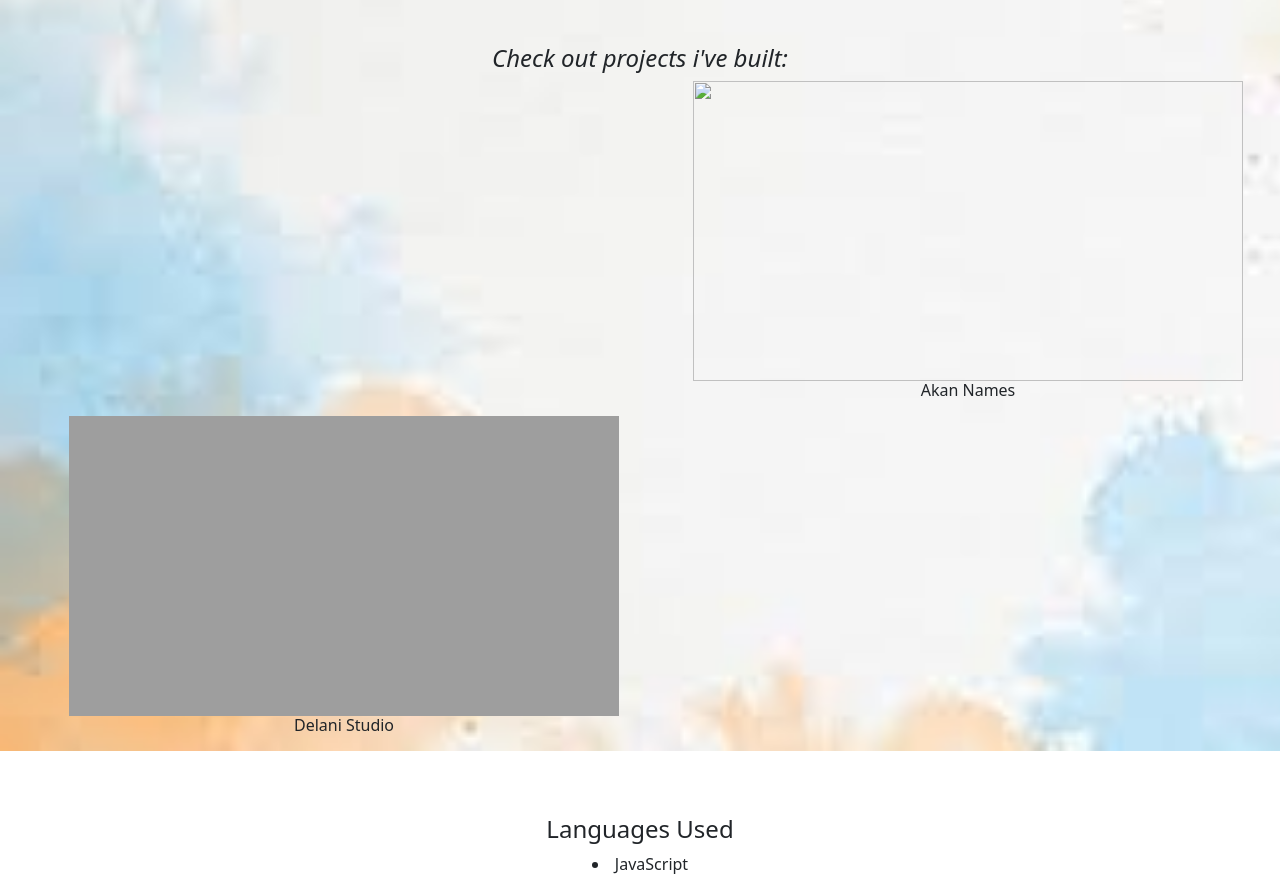
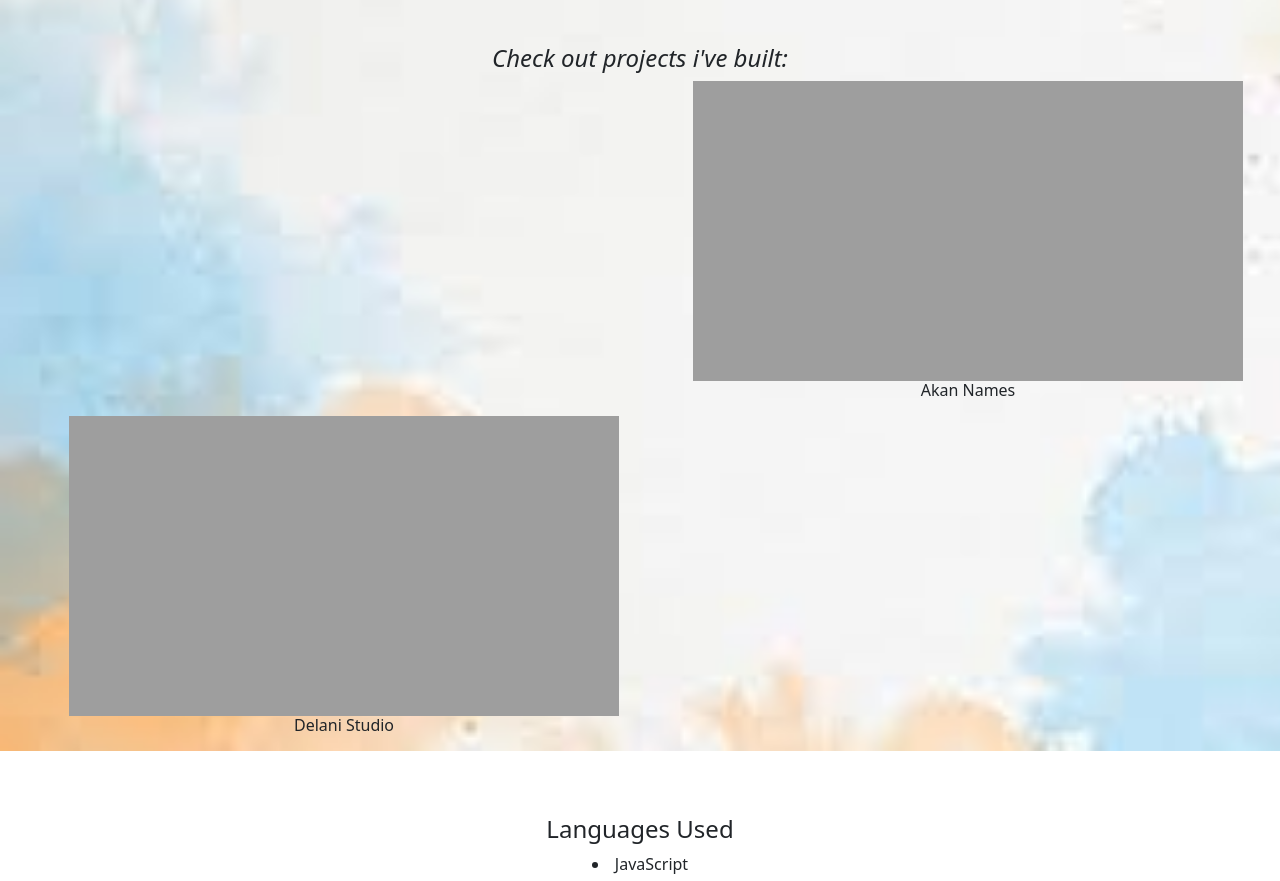
Before and after one commit to Allangikonyo/Personal-portfolio, a plain HTML site: page index.html in a window 1280 px wide. Shown: the part 1313-2194 px from the top of the page. Drawn offline with Linux system fonts and the light colour scheme; the site is published under a folder, as on GitHub Pages, so addresses that start at the root find nothing.

Commit message:
fixed image errors

```diff
--- a/index.html
+++ b/index.html
@@ -61,7 +61,7 @@
                <br>
                 <div>
                     <figure>
-                     <a href="https://allangikonyo.github.io/Akan-names/"> <img src="/images/screenshot2 copy.jpeg" class = "akan" alt=""> </a>
+                     <a href="https://allangikonyo.github.io/Akan-names/"> <img src="images/screenshot2 copy.jpeg" class = "akan" alt=""> </a>
                      <h6><figcaption> Akan Names</figcaption></h6>
                     </figure>
                 </div>
```
